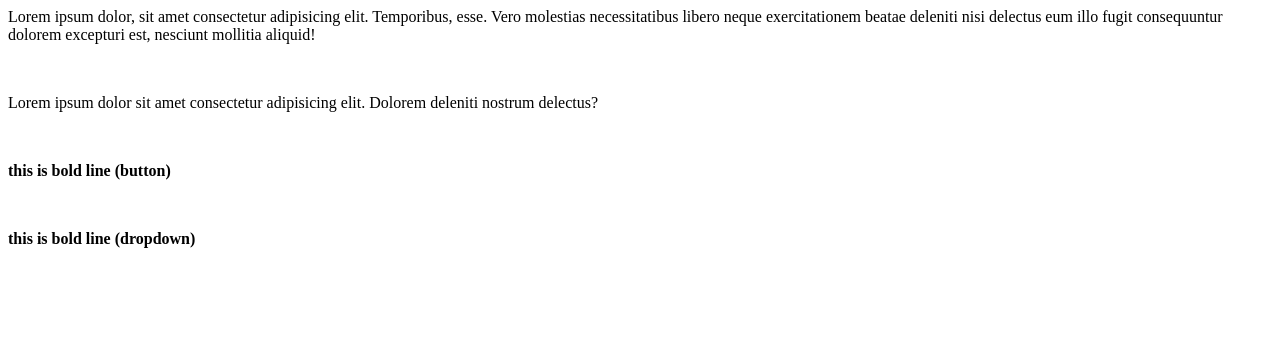
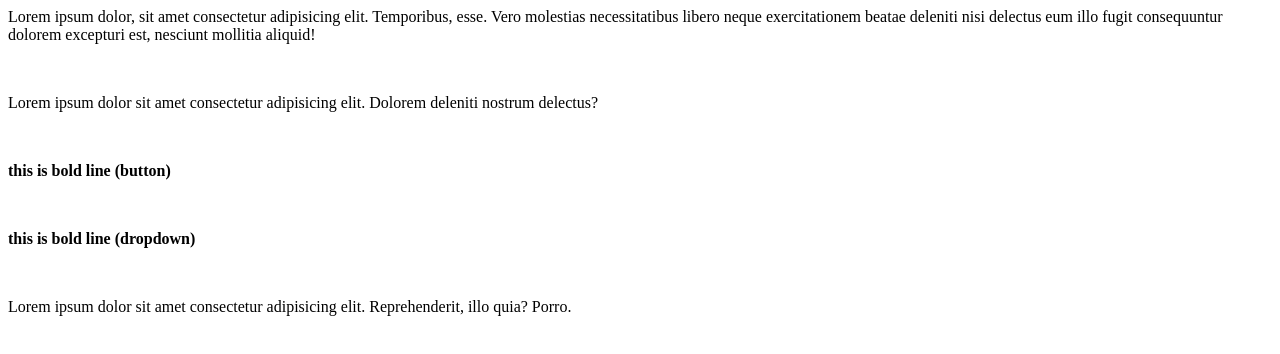
Before and after one commit to filzausman/demo, a plain HTML site: page index.html in a window 1280 px wide. Drawn offline with Linux system fonts and the light colour scheme.

Commit message:
new paragrapgh added

```diff
--- a/index.html
+++ b/index.html
@@ -5,3 +5,5 @@
 <p><b>this is bold line (button)</b></p>
 <br>
 <p><b>this is bold line (dropdown)</b></p>
+<br>
+<p>Lorem ipsum dolor sit amet consectetur adipisicing elit. Reprehenderit, illo quia? Porro.</p>
```
